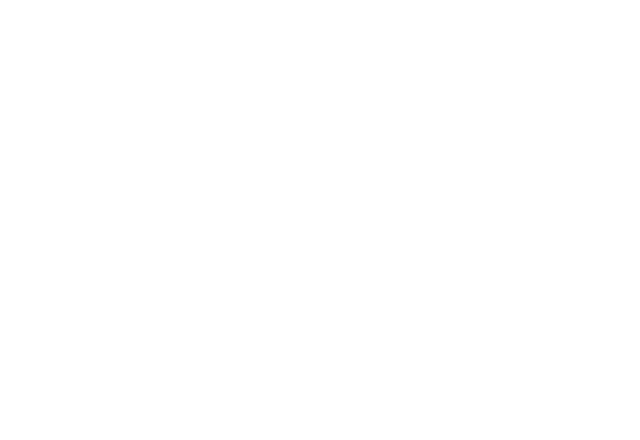
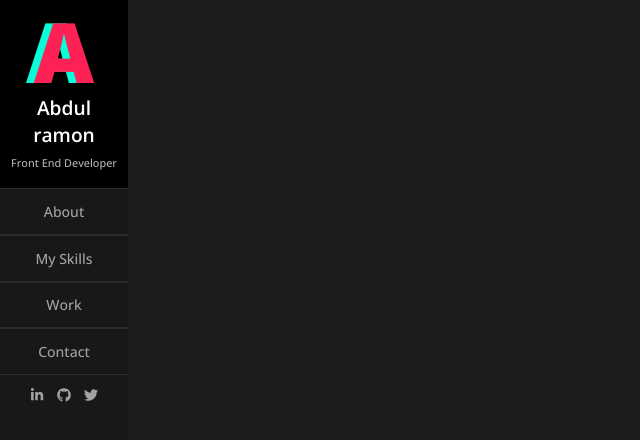
Before and after one commit to CursedAFK/portfolio-v2, a Next.js app: page / in a window 1280 px wide. Shown: the top 440 px of the page, without its empty margins (0-640 px from the left). Built offline with nearby package versions, Linux system fonts and the light colour scheme.

Commit message:
vercel deploy mobile test

```diff
--- /dev/null
+++ b/app/components/Sidebar/Sidebar.module.scss
@@ -0,0 +1,108 @@
+@import '../../variables';
+
+.container {
+  position: fixed;
+  top: 0;
+  left: 0;
+  bottom: 0;
+  right: 90%;
+  background-color: #181818;
+
+  @media screen and (max-width: 1000px) {
+    display: none;
+  }
+
+  &.mobile {
+    @media screen and (max-width: 1000px) {
+      display: block;
+    }
+  }
+
+  header {
+    background-color: #000000;
+    text-align: center;
+    padding-bottom: 1.4vw;
+
+    a {
+      color: unset;
+      text-decoration: none;
+
+      h1 {
+        font-size: 6.5vw;
+        font-weight: 800;
+        color: $primaryColor;
+        text-shadow: -0.6vw 0 0 $secondaryColor;
+        margin-top: -0.5vw;
+      }
+
+      h2 {
+        margin-top: -1vw;
+        font-size: 1.5vw;
+        font-weight: 600;
+      }
+    }
+
+    p {
+      font-size: 0.85vw;
+      opacity: 0.7;
+      font-weight: 500;
+      margin-top: 0.6vw;
+    }
+  }
+
+  nav {
+    ul {
+      text-align: center;
+      list-style: none;
+    }
+  }
+
+  footer {
+    margin-top: 1vw;
+
+    ul {
+      list-style: none;
+      display: flex;
+      align-items: center;
+      justify-content: center;
+      gap: 1vw;
+
+      a {
+        color: unset;
+        text-decoration: none;
+
+        li {
+          opacity: 0.6;
+          font-size: 1.1vw;
+          transition: color 0.3s ease-in-out;
+          transition: opacity 0.3s ease-in-out;
+
+          &:hover {
+            color: $secondaryColor;
+            opacity: 1;
+          }
+        }
+      }
+    }
+  }
+}
+
+.subContainer {
+  position: fixed;
+  top: 1%;
+  right: 2%;
+  display: none;
+  background-color: rgba($color: #000000, $alpha: 0.5);
+  border-radius: 0.3vw;
+  padding: 1vw;
+
+  svg {
+    font-size: 2vw;
+  }
+
+  @media screen and (max-width: 1000px) {
+    display: flex;
+    align-items: center;
+    justify-content: center;
+  }
+}
--- /dev/null
+++ b/app/components/Sidebar/Sidebar.tsx
@@ -0,0 +1,95 @@
+'use client'
+
+import Link from 'next/link'
+import styles from './Sidebar.module.scss'
+import SidebarLink from './SidebarLinks/SidebarLink'
+import { FaLinkedinIn, FaGithub, FaTwitter } from 'react-icons/fa'
+import { GiHamburgerMenu } from 'react-icons/gi'
+import { useState } from 'react'
+import { AnimatePresence, motion } from 'framer-motion'
+
+const pages = [
+  {
+    id: 1,
+    title: 'About',
+    href: '/about'
+  },
+  {
+    id: 2,
+    title: 'My Skills',
+    href: '/my-skills'
+  },
+  {
+    id: 3,
+    title: 'Work',
+    href: '/work'
+  },
+  {
+    id: 4,
+    title: 'Contact',
+    href: '/contact'
+  }
+]
+
+const Sidebar = () => {
+  const [isModalOpen, setIsModalOpen] = useState(false)
+
+  return (
+    <>
+      <AnimatePresence>
+        <motion.aside
+          className={`${styles.container} ${isModalOpen && styles.mobile}`}
+        >
+          <header>
+            <Link href='/'>
+              <h1>A</h1>
+              <h2>
+                Abdul
+                <br />
+                ramon
+              </h2>
+            </Link>
+            <p>Front End Developer</p>
+          </header>
+
+          <nav>
+            <ul>
+              {pages.map(page => (
+                <SidebarLink key={page.id} {...page} />
+              ))}
+            </ul>
+          </nav>
+
+          <footer>
+            <ul>
+              <Link
+                href='https://www.linkedin.com/in/abdulramon-lasisi-9b853b1b9/'
+                target='_blank'
+              >
+                <li>
+                  <FaLinkedinIn />
+                </li>
+              </Link>
+              <Link href='https://github.com/CursedAFK' target='_blank'>
+                <li>
+                  <FaGithub />
+                </li>
+              </Link>
+              <Link href='https://twitter.com/AbdulRLass' target='_blank'>
+                <li>
+                  <FaTwitter />
+                </li>
+              </Link>
+            </ul>
+          </footer>
+        </motion.aside>
+      </AnimatePresence>
+
+      <aside className={styles.subContainer}>
+        <GiHamburgerMenu onClick={() => setIsModalOpen(prev => !prev)} />
+      </aside>
+    </>
+  )
+}
+
+export default Sidebar
--- /dev/null
+++ b/app/components/Sidebar/SidebarLinks/SidebarLink.module.scss
@@ -0,0 +1,26 @@
+@import '../../../variables';
+
+.container {
+  color: unset;
+  text-decoration: none;
+
+  li {
+    border-top: 0.05vw solid rgba($color: #fff, $alpha: 0.15);
+    opacity: 0.6;
+    font-size: 1.1vw;
+    font-weight: 500;
+    padding: 1vw;
+    transition: color 0.3s ease-in-out;
+    transition: opacity 0.3s ease-in-out;
+
+    &:last-child {
+      border-bottom: 0.05vw solid rgba($color: #fff, $alpha: 0.15);
+    }
+
+    &:hover,
+    &.active {
+      color: $secondaryColor;
+      opacity: 1;
+    }
+  }
+}
--- /dev/null
+++ b/app/components/Sidebar/SidebarLinks/SidebarLink.tsx
@@ -0,0 +1,20 @@
+import Link from 'next/link'
+import { usePathname } from 'next/navigation'
+import styles from './SidebarLink.module.scss'
+
+interface Props {
+  title: string
+  href: string
+}
+
+const SidebarLink = ({ title, href }: Props) => {
+  const pathname = usePathname()
+
+  return (
+    <Link href={href} className={styles.container}>
+      <li className={`${pathname === href && styles.active}`}>{title}</li>
+    </Link>
+  )
+}
+
+export default SidebarLink
--- a/app/globals.scss
+++ b/app/globals.scss
@@ -7,3 +7,8 @@
   font: inherit;
   font-family: var(--font-open-sans);
 }
+
+body {
+  background-color: #1d1d1d;
+  color: #fff;
+}
--- a/app/layout.tsx
+++ b/app/layout.tsx
@@ -1,4 +1,5 @@
 import { Open_Sans } from 'next/font/google'
+import Sidebar from './components/Sidebar/Sidebar'
 import './globals.scss'
 
 interface Props {
@@ -21,7 +22,10 @@
 const RootLayout = ({ children }: Props) => {
   return (
     <html lang='en' className={`${openSans.variable}`}>
-      <body>{children}</body>
+      <body>
+        <Sidebar />
+        {children}
+      </body>
     </html>
   )
 }
--- a/app/page.module.scss
+++ b/app/page.module.scss
@@ -1,4 +1,4 @@
 @import './variables';
 
-.container {
-}
+// .container {
+// }
--- a/app/page.tsx
+++ b/app/page.tsx
@@ -1,7 +1,7 @@
 import styles from './page.module.scss'
 
 const Home = () => {
-  return <div className={styles.container}></div>
+  return <div className={styles.container}>Home</div>
 }
 
 export default Home
```
